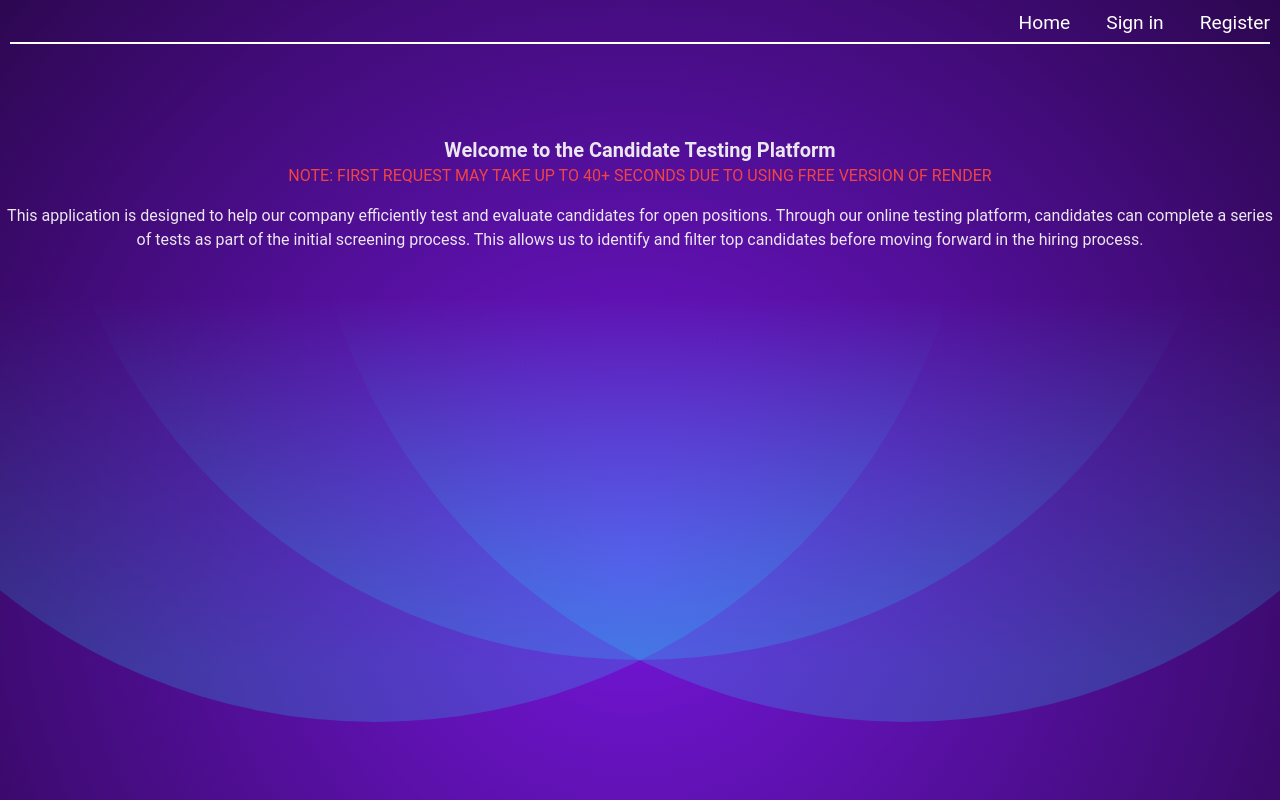
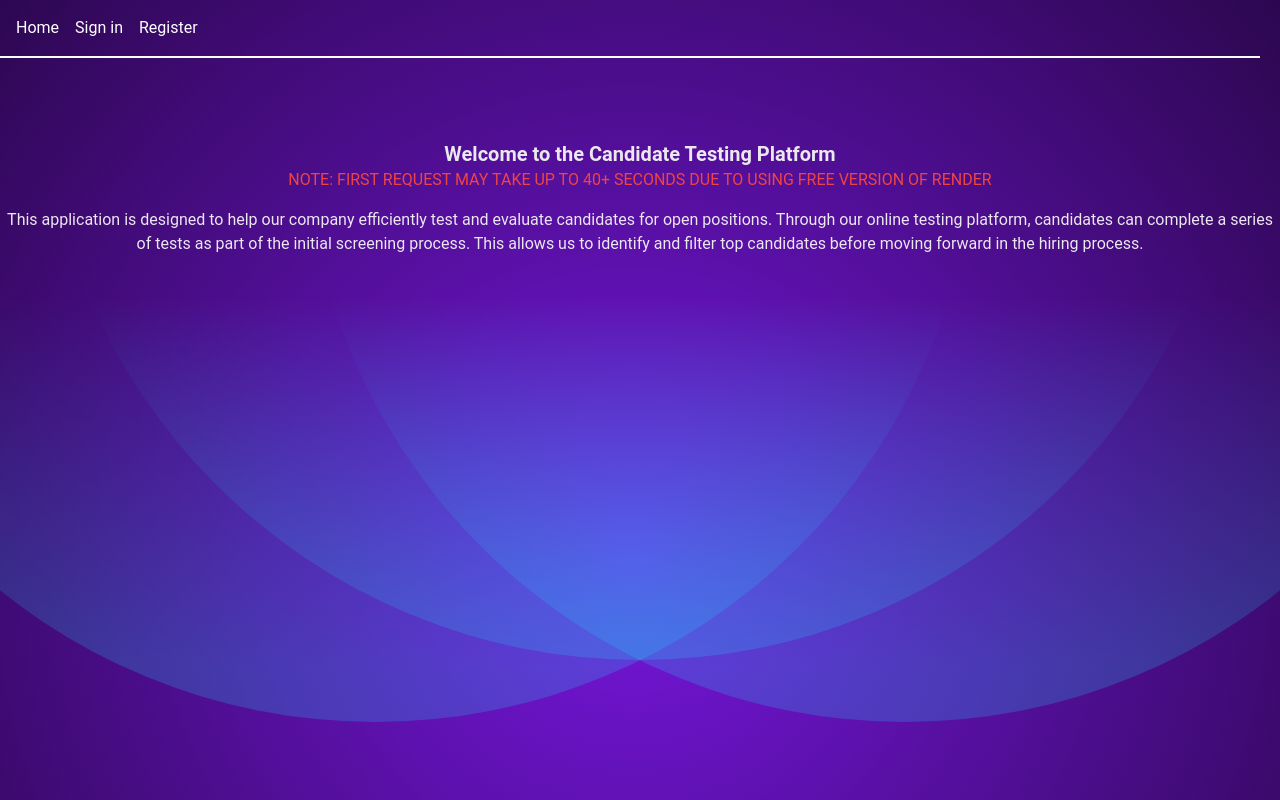
Before and after one commit to lukacc008/testing-platform, a React (Vite) app: page /home in a window 1280 px wide. Built offline with nearby package versions, Linux system fonts and the light colour scheme.

Commit message:
Losing my mind from switching to Tailwind, styles are a little messed up right now

```diff
--- a/src/components/Header.jsx
+++ b/src/components/Header.jsx
@@ -50,7 +50,7 @@ export default function Header() {
 
   return (
     <header
-      className="flex justify-between items-center p-4 relative border-b-2 border-white box-border w-[calc(100%-20px)] m-[10px]"
+      className="flex justify-between items-center p-4 relative border-b-2 border-white box-border w-[calc(100%-20px)]"
     >
       {/* Conditionally render nav links based on userReady */}
       {!userReady && (
@@ -119,7 +119,7 @@ export default function Header() {
           <Button onClick={handleCloseConfirm} color="primary">
             Cancel
           </Button>
-          <Button onClick={handleConfirmLogout} color="primary" autoFocus>
+          <Button onClick={handleConfirmLogout} color="primary" autoFocus className="text-white hover:text-blue-500 font-normal text-base">
             Logout
           </Button>
         </DialogActions>
--- a/src/index.css
+++ b/src/index.css
@@ -370,47 +370,6 @@ button {
 padding: 0.5rem;
 }
 
-/* Navigation styles for Sign in, Register, Tests and Results links */
-nav {
-  display: flex;
-  justify-content: flex-end;
-  align-items: center;
-  position: absolute;
-  top: 0;
-  right: 0;
-}
-
-nav ul {
-  list-style-type: none;
-  margin: 0;
-  padding: 0;
-  display: flex;
-}
-
-nav ul li {
-  margin-left: 20px;
-}
-
-nav ul li a,
-nav ul li button {
-  text-decoration: none;
-  color: #fff;
-  font-size: 1.2rem;
-  background: none;
-  border: none;
-  cursor: pointer;
-  padding: 0;
-  margin: 0;
-  font-family: inherit;
-  line-height: 1.2; /* Ensure consistent line-height */
-  vertical-align: middle; /* Ensure vertical alignment with text */
-}
-
-nav ul li a:hover,
-nav ul li button:hover {
-  color: #007BFF;
-}
-
 .instructions {
   font-size: 0.75rem;
   border-radius: 0.5rem;
```
